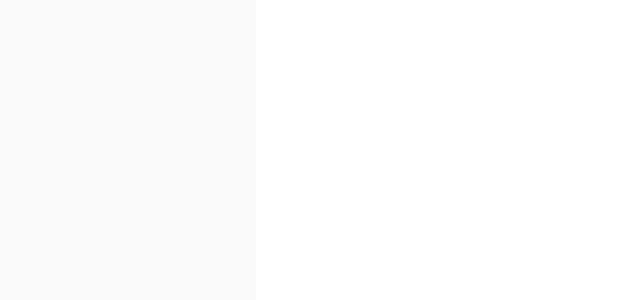
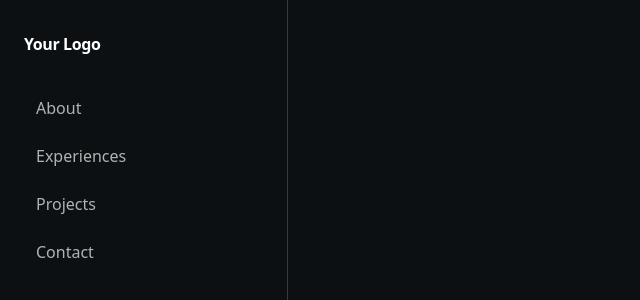
Before and after one commit to dah00/OV-Portfolio, a Next.js app: page / in a window 1280 px wide. Shown: the top 300 px of the page, without its empty margins (0-640 px from the left). Built offline with nearby package versions, Linux system fonts and the light colour scheme; a web font is replaced by a local one.

Commit message:
Set up header nav

```diff
--- a/app/page.tsx
+++ b/app/page.tsx
@@ -1,20 +1,133 @@
+"use client"
+
+import { useState } from "react"
+
+const navItems = [
+  { id: "about", label: "About" },
+  { id: "experience", label: "Experiences" },
+  { id: "projects", label: "Projects" },
+  { id: "contact", label: "Contact" },
+]
+
 export default function Home() {
+  const [menuOpen, setMenuOpen] = useState(false)
+
+  const goToSection = (id: string) => {
+    setMenuOpen(false)
+    const el = document.getElementById(id)
+    el?.scrollIntoView({ behavior: "smooth", block: "start" })
+  }
+
   return (
-    <div className="flex min-h-screen items-center justify-center bg-zinc-50 font-sans dark:bg-black">
-      {/* Optional: fixed nav with href="#about" etc. */}
-      <main className="flex min-h-screen w-full max-w-3xl flex-col items-center justify-between py-32 px-16 bg-white dark:bg-black sm:items-start">
-        <section id="about" className="min-h-screen scroll-mt-16">
-          {/* About */}
-        </section>
-        <section id="experience" className="min-h-screen scroll-mt-16">
-          {/* Experiences */}
-        </section>
-        <section id="projects" className="min-h-screen scroll-mt-16">
-          {/* Projects */}
-        </section>
-        <section id="contact" className="min-h-screen scroll-mt-16">
-          {/* Contact */}
-        </section>
+    <div className="min-h-screen bg-background text-foreground">
+      {/* Mobile header + hamburger */}
+      <header className="fixed inset-x-0 top-0 z-30 flex items-center justify-between border-b border-surface/20 bg-background/80 px-4 py-3 backdrop-blur lg:hidden">
+        <div className="font-semibold tracking-tight">Your Logo</div>
+
+        <button
+          type="button"
+          aria-label="Open navigation menu"
+          onClick={() => setMenuOpen(true)}
+          className="rounded-md px-3 py-2 text-muted hover:text-accent focus-visible:outline-none focus-visible:ring-2 focus-visible:ring-accent"
+        >
+          {/* 3-bar icon (simple text fallback) */}
+          <span className="block leading-none">☰</span>
+        </button>
+      </header>
+
+      {/* Mobile menu overlay */}
+      {menuOpen && (
+        <div
+          className="fixed inset-0 z-40 lg:hidden"
+          role="dialog"
+          aria-modal="true"
+        >
+          <div
+            className="absolute inset-0 bg-black/50"
+            onClick={() => setMenuOpen(false)}
+          />
+          <div className="absolute right-4 top-14 w-64 rounded-xl border border-surface/20 bg-background p-4 shadow-lg">
+            <nav className="space-y-2">
+              {navItems.map((item) => (
+                <a
+                  key={item.id}
+                  href={`#${item.id}`}
+                  onClick={(e) => {
+                    e.preventDefault()
+                    goToSection(item.id)
+                  }}
+                  className="block rounded-lg px-3 py-2 text-muted hover:text-accent hover:bg-surface/10"
+                >
+                  {item.label}
+                </a>
+              ))}
+            </nav>
+          </div>
+        </div>
+      )}
+
+      {/* Desktop fixed sidebar */}
+      <aside className="hidden lg:block">
+        <div className="fixed left-0 top-0 h-screen w-72 border-r border-surface/20 bg-background">
+          <div className="px-6 pt-8">
+            <div className="font-semibold tracking-tight">Your Logo</div>
+          </div>
+
+          <nav className="mt-8 px-6">
+            <div className="space-y-2">
+              {navItems.map((item) => (
+                <a
+                  key={item.id}
+                  href={`#${item.id}`}
+                  onClick={(e) => {
+                    e.preventDefault()
+                    goToSection(item.id)
+                  }}
+                  className="block rounded-lg px-3 py-2 text-muted hover:text-accent hover:bg-surface/10"
+                >
+                  {item.label}
+                </a>
+              ))}
+            </div>
+          </nav>
+        </div>
+      </aside>
+
+      {/* Content column */}
+      <main className="lg:pl-72">
+        {/* On desktop, make only the content scroll */}
+        <div className="lg:h-screen lg:overflow-y-auto">
+          {/* On mobile, compensate for fixed header */}
+          <div className="pt-14 lg:pt-0">
+            <section
+              id="about"
+              className="min-h-screen scroll-mt-16 px-4 py-16 lg:px-10 lg:py-20"
+            >
+              {/* TODO: About/Home content */}
+            </section>
+
+            <section
+              id="experience"
+              className="min-h-screen scroll-mt-16 px-4 py-16 lg:px-10 lg:py-20"
+            >
+              {/* TODO: Experiences content */}
+            </section>
+
+            <section
+              id="projects"
+              className="min-h-screen scroll-mt-16 px-4 py-16 lg:px-10 lg:py-20"
+            >
+              {/* TODO: Projects content */}
+            </section>
+
+            <section
+              id="contact"
+              className="min-h-screen scroll-mt-16 px-4 py-16 lg:px-10 lg:py-20"
+            >
+              {/* TODO: Contact content */}
+            </section>
+          </div>
+        </div>
       </main>
     </div>
   )
```
